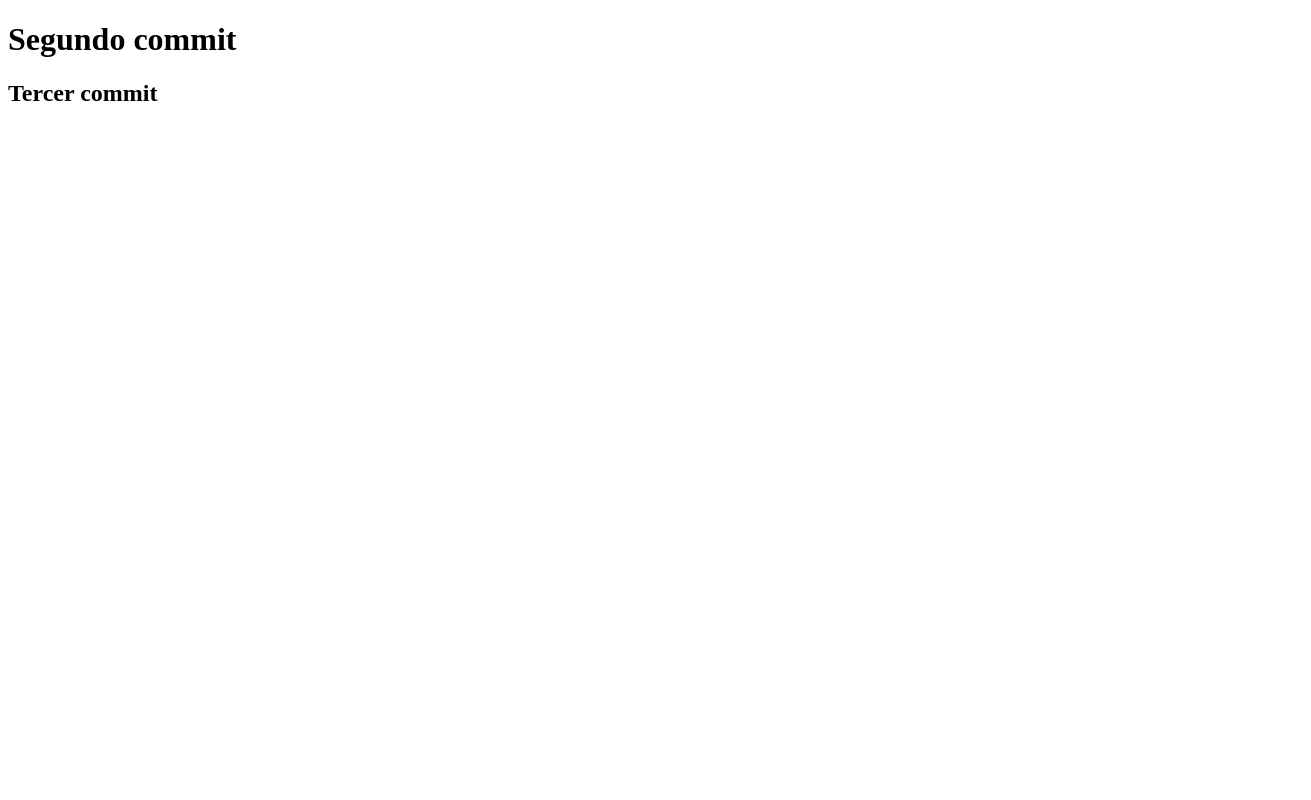
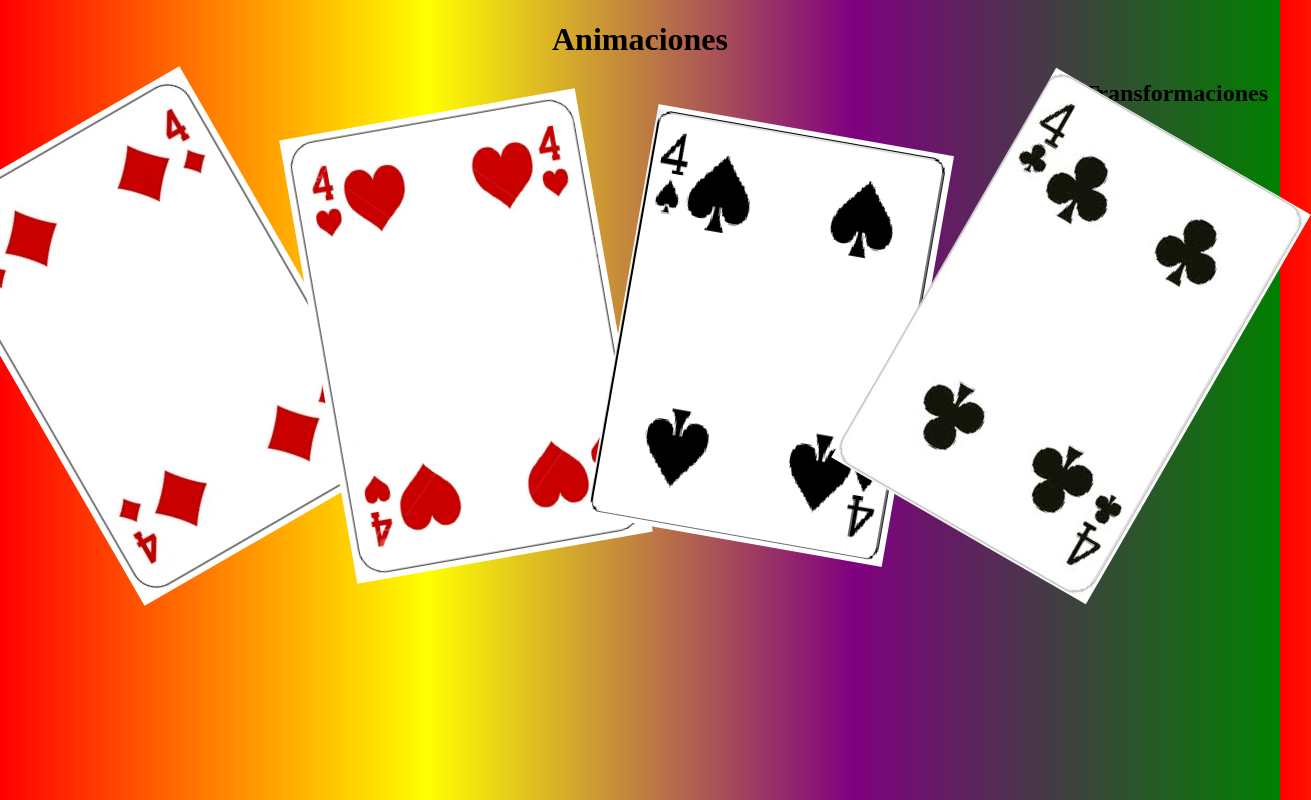
Before and after one commit to YagoGQ/jue-11-08, a plain HTML site: page index.html in a window 1280 px wide. Shown: the whole page, 1311 px wide, since content can reach past the window. Drawn offline with Linux system fonts and the light colour scheme.

Commit message:
terminado

```diff
--- a/index.html
+++ b/index.html
@@ -4,12 +4,26 @@
     <meta charset="UTF-8">
     <meta http-equiv="X-UA-Compatible" content="IE=edge">
     <meta name="viewport" content="width=device-width, initial-scale=1.0">
-    <title>GIT PARTE II</title>
+    <title>Animaciones</title>
 </head>
+
 <link rel="stylesheet" href="style.css">
 <body>
-    <h1>Segundo commit</h1>
-    <h2>Tercer commit</h2>
 
+    <h1>Animaciones</h1>
+
+    <h2>Transformaciones</h2>
+
+
+
+    <div class="cartas">
+            <img src="diamante.png" alt="" class="carta1">
+
+            <img src="corazon.png" alt="" class="carta2">
+
+            <img src="picas.png" alt="" class="carta3">
+
+            <img src="trebol.png" alt="" class="carta4">
+    </div>
 </body>
 </html>
--- a/style.css
+++ b/style.css
@@ -0,0 +1,33 @@
+body {
+    background: linear-gradient(to right, red, yellow, purple, green);
+}
+
+h1 {
+    text-align: center;
+}
+
+h2 {
+    text-align: end;
+    margin: 4px;
+}
+
+.cartas {
+    display: inline;
+    margin: 4px;
+}
+
+.carta1 {
+    transform: rotate(-30deg);
+}
+
+.carta2 {
+    transform: rotate(-10deg);
+}
+
+.carta3 {
+    transform: rotate(10deg);
+}
+
+.carta4 {
+    transform: rotate(30deg);
+}
```
Also changed, not shown: corazon.png (added), diamante.png (added), picas.png (added), trebol.png (added).
